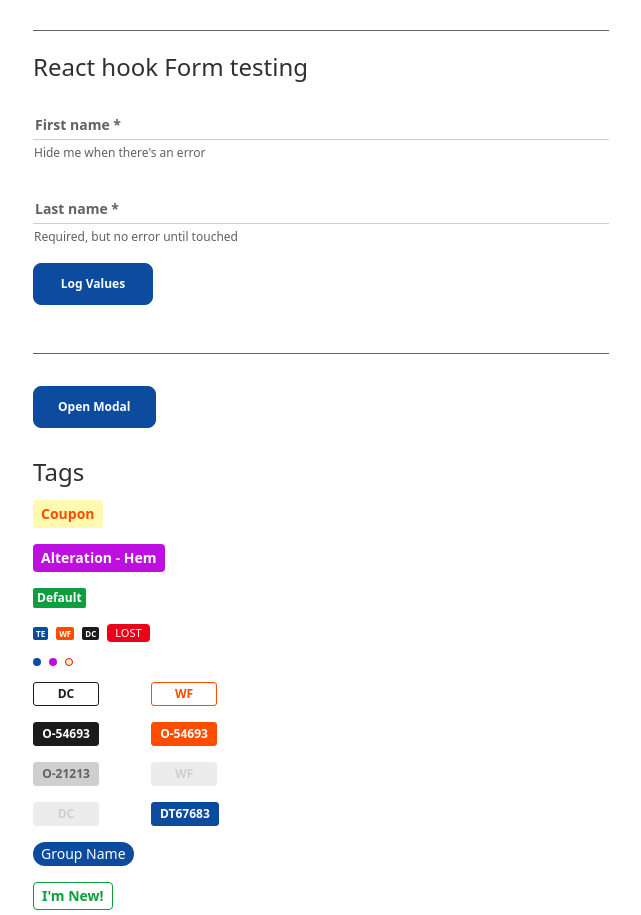
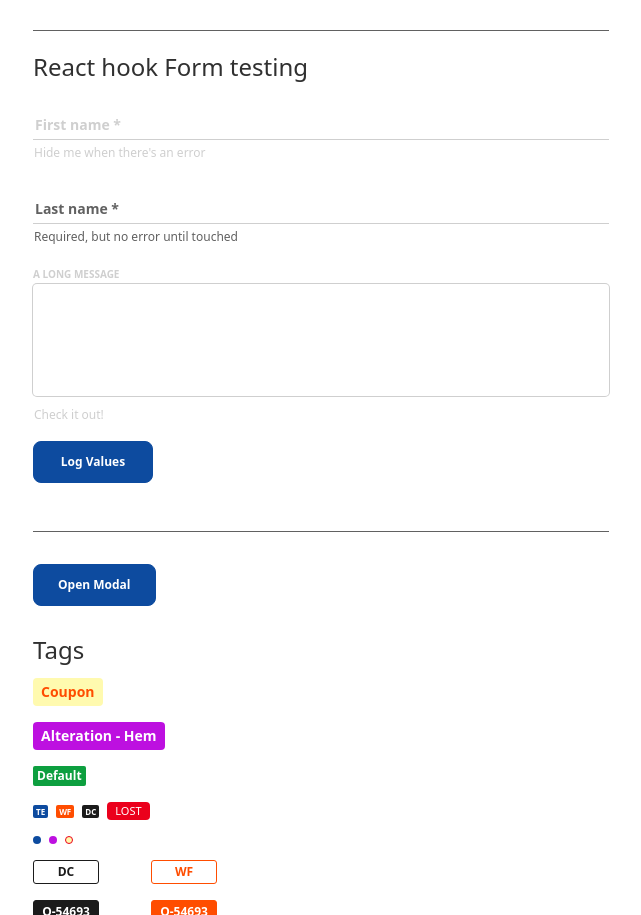
Before and after one commit to paulhmorris/crm-components, a React (Vite) app: page /components in a window 1280 px wide. Shown: the part 802-1717 px from the top of the page, without its empty margins (79-720 px from the left). Built offline with nearby package versions, Linux system fonts and the light colour scheme.

Commit message:
Convert TextArea to react-hook-form

```diff
--- a/src/components/Forms/TextArea.tsx
+++ b/src/components/Forms/TextArea.tsx
@@ -1,27 +1,37 @@
-import { useField } from "react-final-form";
+import { useController, useFormContext } from "react-hook-form";
 import { TextAreaProps } from "types";
 import { classNames } from "utils/helpers";
-import { FieldError } from "./FieldError";
+import { ErrorMessage } from "./ErrorMessage";
 
 export const TextArea = ({
   name,
   label,
   description,
-  fieldProps,
+  controllerProps,
   ...props
 }: TextAreaProps) => {
   const {
-    input,
-    meta: { touched, submitting, valid },
-  } = useField(name, { ...fieldProps });
+    register,
+    formState: { isSubmitting },
+  } = useFormContext();
+  const {
+    fieldState: { error },
+  } = useController({ name });
+
+  const isDisabled: boolean | undefined = isSubmitting || props.disabled;
+  const isRequired: boolean =
+    props.required || !!controllerProps?.rules?.required;
 
   return (
     <div className="relative">
       <label
         className={classNames(
           "text-[.625rem] font-bold uppercase transition",
-          touched && !valid && "text-error",
-          (submitting || props.disabled) && "text-gray-300"
+          isDisabled
+            ? "pointer-events-none text-gray-300"
+            : error
+            ? "text-error"
+            : "text-secondary"
         )}
         htmlFor={name}
       >
@@ -29,25 +39,40 @@ export const TextArea = ({
         {props.required ? " *" : ""}
       </label>
       <textarea
-        {...input}
+        {...register(name, { ...controllerProps?.rules })}
         {...props}
         id={name}
         rows={4}
         placeholder="Go ahead, type something..."
-        disabled={submitting || props.disabled}
-        aria-describedby={`${name}-error`}
+        disabled={isDisabled}
+        required={isRequired}
+        aria-describedby={
+          error
+            ? `${name}-error`
+            : description
+            ? `${name}-description`
+            : undefined
+        }
         className={classNames(
           "inline-block h-full w-full rounded border-0 bg-white text-sm ring-1 ring-gray-400 transition placeholder:text-sm placeholder:text-gray-300 focus:outline-none focus:ring-2 focus:ring-blue-200 disabled:text-gray-300 disabled:ring-gray-300 disabled:placeholder:text-transparent",
-          touched && !valid && "ring-error focus:border-error"
+          error && "focus:border-error focus:ring-error"
         )}
       ></textarea>
-      <div className="ml-[1px] min-h-[1.25rem] text-xs">
-        {((valid && description) || !touched) && (
-          <p className="text-xs font-normal text-secondary">{description}</p>
+
+      {/* Description and error visibility logic */}
+      <div className="mt-1 ml-[1px] min-h-[1.25rem] text-xs">
+        {description && (isDisabled || !error) && (
+          <p
+            id={`${name}-description`}
+            className={classNames(
+              "text-xs font-normal transition-colors",
+              isDisabled ? "text-gray-300" : "text-secondary"
+            )}
+          >
+            {description}
+          </p>
         )}
-        <span className="text-error">
-          <FieldError name={name} />
-        </span>
+        {error && !isDisabled && <ErrorMessage name={name} error={error} />}
       </div>
     </div>
   );
--- a/src/components/Forms/TextInput.tsx
+++ b/src/components/Forms/TextInput.tsx
@@ -1,7 +1,7 @@
 import { useController, useFormContext } from "react-hook-form";
 import { TextInputProps } from "types";
 import { classNames } from "utils/helpers";
-import { ErrorMessage } from "./FieldError";
+import { ErrorMessage } from "./ErrorMessage";
 
 export const TextInput = ({
   name,
@@ -20,19 +20,13 @@ export const TextInput = ({
   } = useController({ name });
 
   const isDisabled: boolean | undefined = isSubmitting || props.disabled;
-  const isRequired: boolean | undefined =
+  const isRequired: boolean =
     props.required || !!controllerProps?.rules?.required;
 
   return (
     <div className="relative pt-5">
       <input
-        {...register(name, {
-          ...controllerProps?.rules,
-          required: {
-            value: !!props.required,
-            message: "This field is required",
-          },
-        })}
+        {...register(name, { ...controllerProps?.rules })}
         {...props}
         id={name}
         type={type}
@@ -64,8 +58,10 @@ export const TextInput = ({
       >
         {label}
       </label>
+
+      {/* Description and error visibility logic */}
       <div className="mt-1 ml-[1px] min-h-[1.25rem] text-xs">
-        {description && !error && (
+        {description && (isDisabled || !error) && (
           <p
             id={`${name}-description`}
             className={classNames(
@@ -76,7 +72,7 @@ export const TextInput = ({
             {description}
           </p>
         )}
-        {error && <ErrorMessage name={name} error={error} />}
+        {error && !isDisabled && <ErrorMessage name={name} error={error} />}
       </div>
     </div>
   );
--- a/src/routes/components.tsx
+++ b/src/routes/components.tsx
@@ -1,11 +1,13 @@
 import { DropdownMenuItem } from "components/DropdownMenuItem";
 import { Form } from "components/Forms/Form";
 import { FormConnector } from "components/Forms/FormConnector";
+import { TextArea } from "components/Forms/TextArea";
 import { TextInput } from "components/Forms/TextInput";
 import { MarketCard } from "components/Markets/MarketCard";
 import { OrderPill } from "components/Orders/OrderPill";
 import { useState } from "react";
 import { sleep } from "utils/helpers";
+import { required } from "utils/inputValidations";
 // import { SelectOptionProps } from "types";
 import { Banner } from "../components/Banner";
 import { Button } from "../components/Button";
@@ -103,15 +105,33 @@ export default function ComponentDisplay() {
               description="Hide me when there's an error"
               controllerProps={{
                 rules: {
-                  required: true,
+                  validate: required,
                 },
               }}
+              required
+              disabled
             />
             <TextInput
               name="myInput2"
               label="Last name"
               description="Required, but no error until touched"
+              controllerProps={{
+                rules: {
+                  validate: required,
+                },
+              }}
               required
+            />
+            <TextArea
+              name="myTextArea"
+              label="A long message"
+              description="Check it out!"
+              controllerProps={{
+                rules: {
+                  validate: required,
+                },
+              }}
+              disabled
             />
           </div>
           <FormConnector>
--- a/src/types.ts
+++ b/src/types.ts
@@ -74,7 +74,8 @@ export interface TextAreaProps extends ComponentPropsWithoutRef<"textarea"> {
   label: string;
   /** Optional description will show below the input. Will not be shown if the field has an error */
   description?: string;
-  fieldProps?: UseFieldConfig<string>;
+  /** Props for useController. Add rules and validation here */
+  controllerProps?: Omit<UseControllerProps, "name">;
 }
 
 export interface SelectProps extends ComponentPropsWithoutRef<"button"> {
```
Also changed, not shown: src/components/Forms/ErrorMessage.tsx (renamed from src/components/Forms/FieldError.tsx, +4 -3 lines).
